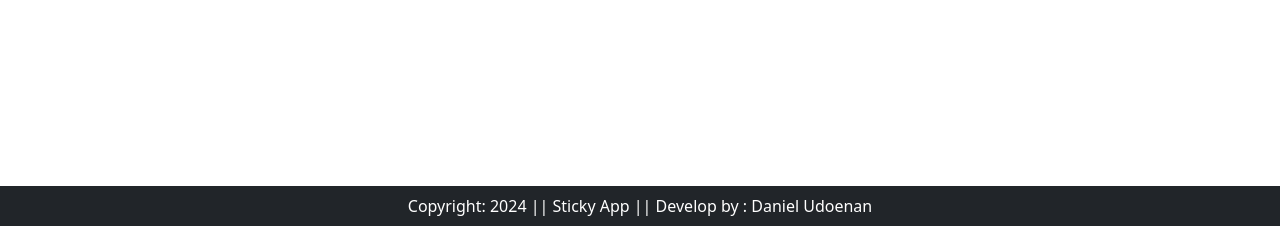
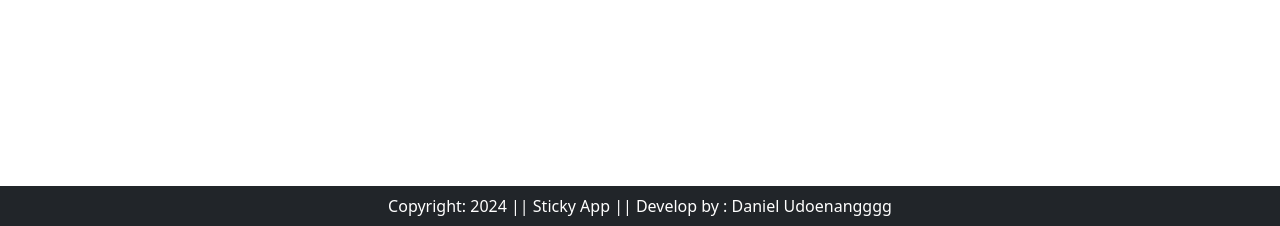
Before and after one commit to DanielUdoenang3/Sticky_Note, a Django app: page /smart/notes/10 in a window 1280 px wide. Shown: the part 574-800 px from the top of the page. Run offline with Django 5.2, Linux system fonts and the light colour scheme; a user stored in the database is signed in; data comes from the database, SQL or seed files in the repository.

Commit message:
Update base.html

```diff
--- a/static/templates/base.html
+++ b/static/templates/base.html
@@ -35,7 +35,7 @@
         {% endblock content %}
     </div>
     <footer class="footer bg-dark text-white text-center fixed-bottom p-2">
-        Copyright: 2024  ||  Sticky App ||  Develop by : Daniel Udoenan
+        Copyright: 2024  ||  Sticky App ||  Develop by : Daniel Udoenangggg
     </footer>
 
     <script src="https://cdn.jsdelivr.net/npm/bootstrap@5.3.3/dist/js/bootstrap.bundle.min.js" integrity="sha384-YvpcrYf0tY3lHB60NNkmXc5s9fDVZLESaAA55NDzOxhy9GkcIdslK1eN7N6jIeHz" crossorigin="anonymous"></script>
```
